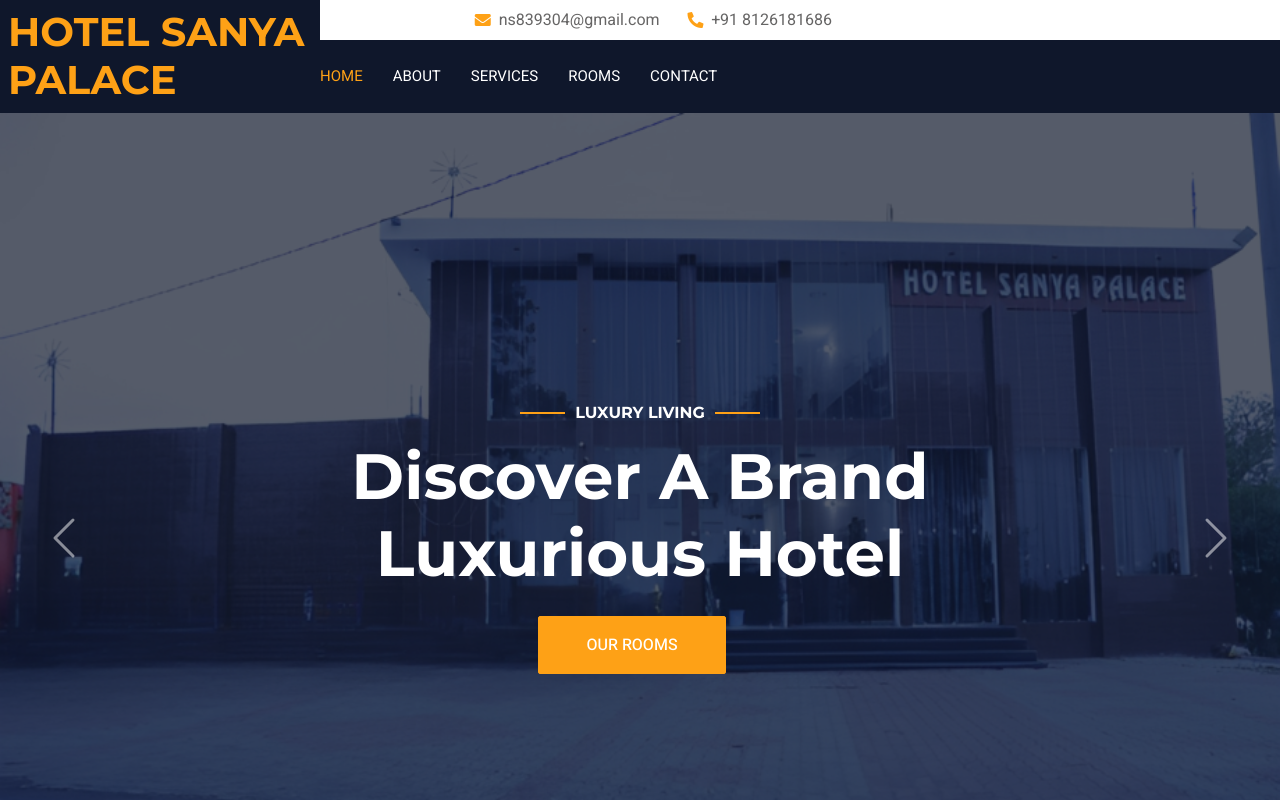
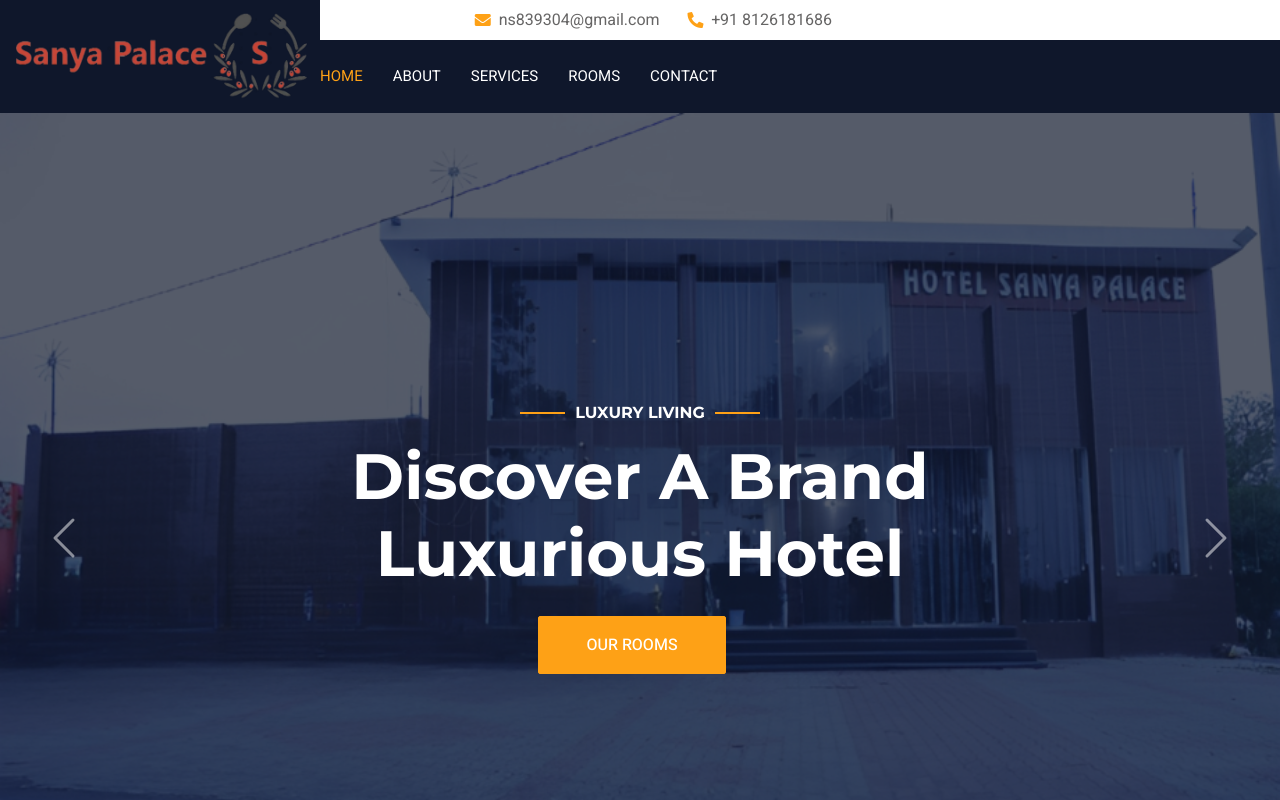
Before and after one commit to Abhi-dr/Hotel-Sanya-Palace-v-dev, a plain HTML site: page index.html in a window 1280 px wide. Shown: the top 800 px of the page. Drawn offline with nearby package versions, Linux system fonts and the light colour scheme.

Commit message:
logo change

```diff
--- a/css/style.css
+++ b/css/style.css
@@ -489,3 +489,8 @@
     padding-right: 0;
     border-right: none;
 }
+
+#logo{
+    width: 100%;
+    height: 100%;
+}
--- a/index.html
+++ b/index.html
@@ -30,6 +30,7 @@
 
     <!-- Template Stylesheet -->
     <link href="css/style.css" rel="stylesheet">
+
 </head>
 
 <body>
@@ -47,7 +48,9 @@
             <div class="row gx-0">
                 <div class="col-lg-3 bg-dark d-none d-lg-block">
                     <a href="index.html" class="navbar-brand w-100 h-100 m-0 p-0 d-flex align-items-center justify-content-center">
-                        <h1 class="m-0 text-primary text-uppercase text-wrap mx-2">Hotel Sanya Palace</h1>
+                        <h1 class="m-0 text-primary text-uppercase text-wrap mx-2">
+                            <img id="logo" src="img/logo.png" alt="">
+                        </h1>
                     </a>
                 </div>
                 <div class="col-lg-9">
```
Also changed, not shown: about.html (+1 -1 lines), contact.html (+1 -1 lines), room.html (+1 -1 lines), service.html (+1 -1 lines), img/logo.png (added).
